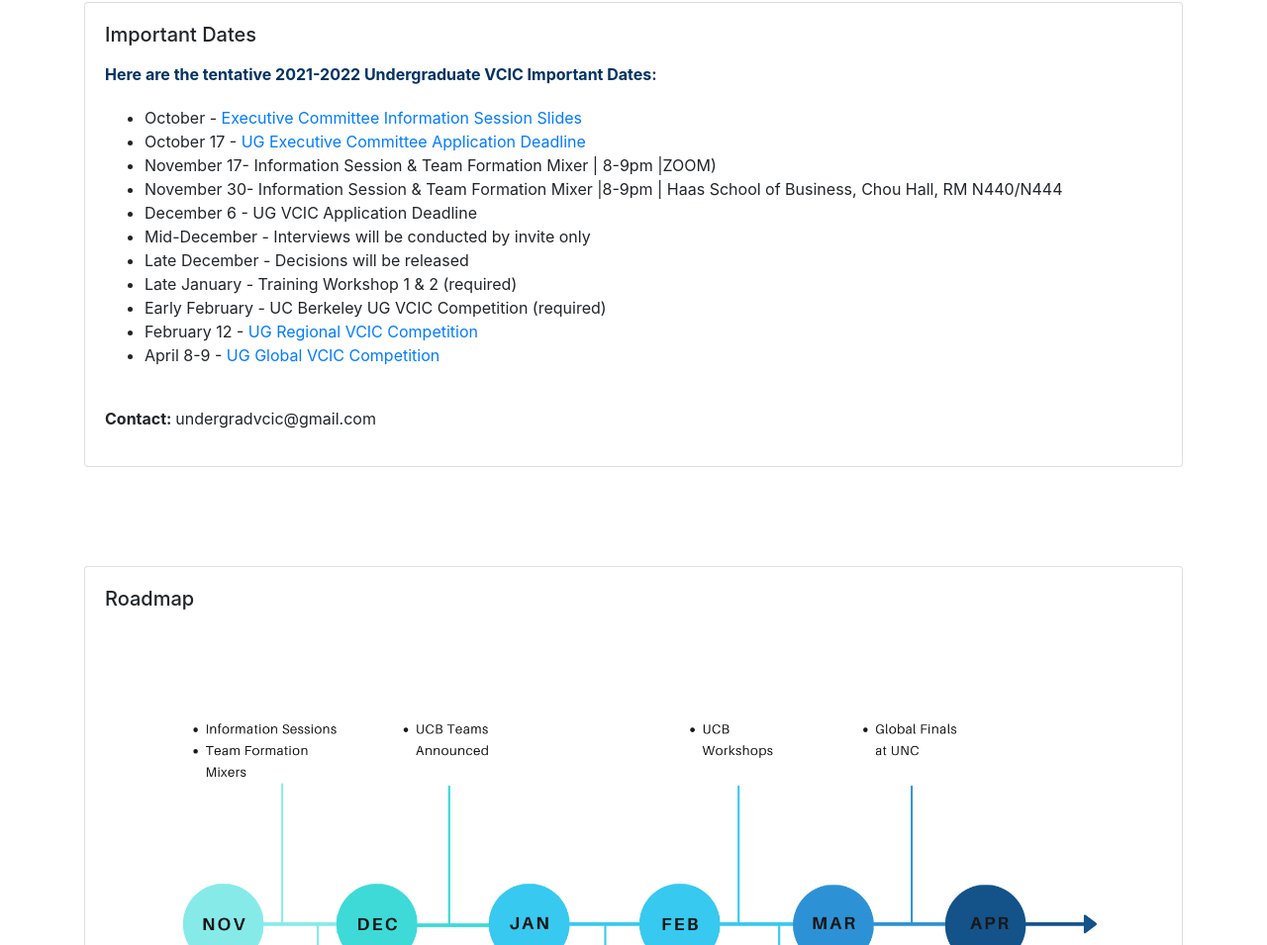
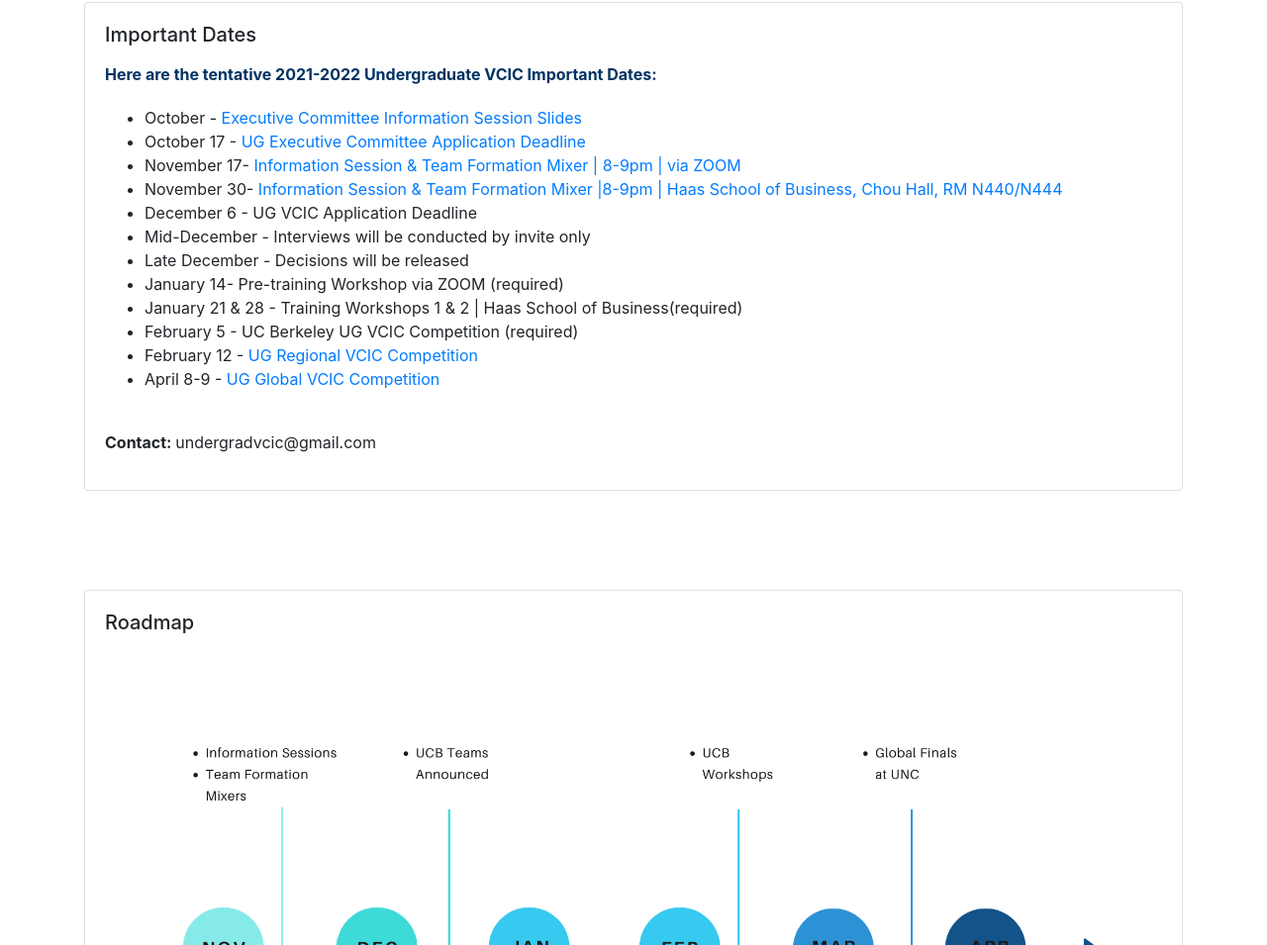
Before and after one commit to bhep-web/vcic, a plain HTML site: page undergrad.html in a window 1280 px wide. Shown: the part 1358-2313 px from the top of the page at 99% size. Drawn offline with nearby package versions, Linux system fonts and the light colour scheme.

Commit message:
Update undergrad.html

```diff
--- a/undergrad.html
+++ b/undergrad.html
@@ -101,13 +101,14 @@
             <ul>
               <li>October - <a href="https://docs.google.com/presentation/d/1mXbvJ7tRk2Z2gw2yHanDYGceD9imY5QRVFKNCC042-0/edit?usp=sharing">Executive Committee Information Session Slides</a></li>
               <li>October 17 - <a href="https://forms.gle/2X4TQwgneEMTPbPN7">UG Executive Committee Application Deadline</a></li>
-              <li>November 17- <!--<a href="https://tinyurl.com/vcic-2022">-->Information Session & Team Formation Mixer | 8-9pm |ZOOM)</a></li>
-              <li>November 30- <!--<a href="https://tinyurl.com/vcic-2022">-->Information Session & Team Formation Mixer |8-9pm | Haas School of Business, Chou Hall, RM N440/N444</a></li>
+              <li>November 17- <a href="https://tinyurl.com/vcic-2022">Information Session & Team Formation Mixer | 8-9pm | via ZOOM</a></li>
+              <li>November 30- <a href="https://tinyurl.com/vcic-2022">Information Session & Team Formation Mixer |8-9pm | Haas School of Business, Chou Hall, RM N440/N444</a></li>
               <li>December 6 - <!--<a href="">-->UG VCIC Application Deadline<!--</a>--></li>
               <li>Mid-December - <!--<a href="">-->Interviews will be conducted by invite only<!--</a>--></li>
               <li>Late December - <!--<a href="">-->Decisions will be released<!--</a>--></li>
-              <li>Late January - <!--<a href="">-->Training Workshop 1 & 2 (required)<!--</a>--></li>
-              <li>Early February - <!--<a href="">-->UC Berkeley UG VCIC Competition (required)<!--</a>--></li>
+              <li>January 14- <!--<a href="">-->Pre-training Workshop via ZOOM (required)<!--</a>--></li>
+              <li>January 21 & 28 - <!--<a href="">-->Training Workshops 1 & 2 | Haas School of Business(required)<!--</a>--></li>
+              <li>February 5 - <!--<a href="">-->UC Berkeley UG VCIC Competition (required)<!--</a>--></li>
           <li>February 12 - <!--<a href="">--><a href="https://www.vcic.org/">UG Regional VCIC Competition</a><!--</a>--></li>
                <li>April 8-9 - <!--<a href="">--><a href="https://www.vcic.org/">UG Global VCIC Competition</a><!--</a>--></li>
           </ul><br>
```
